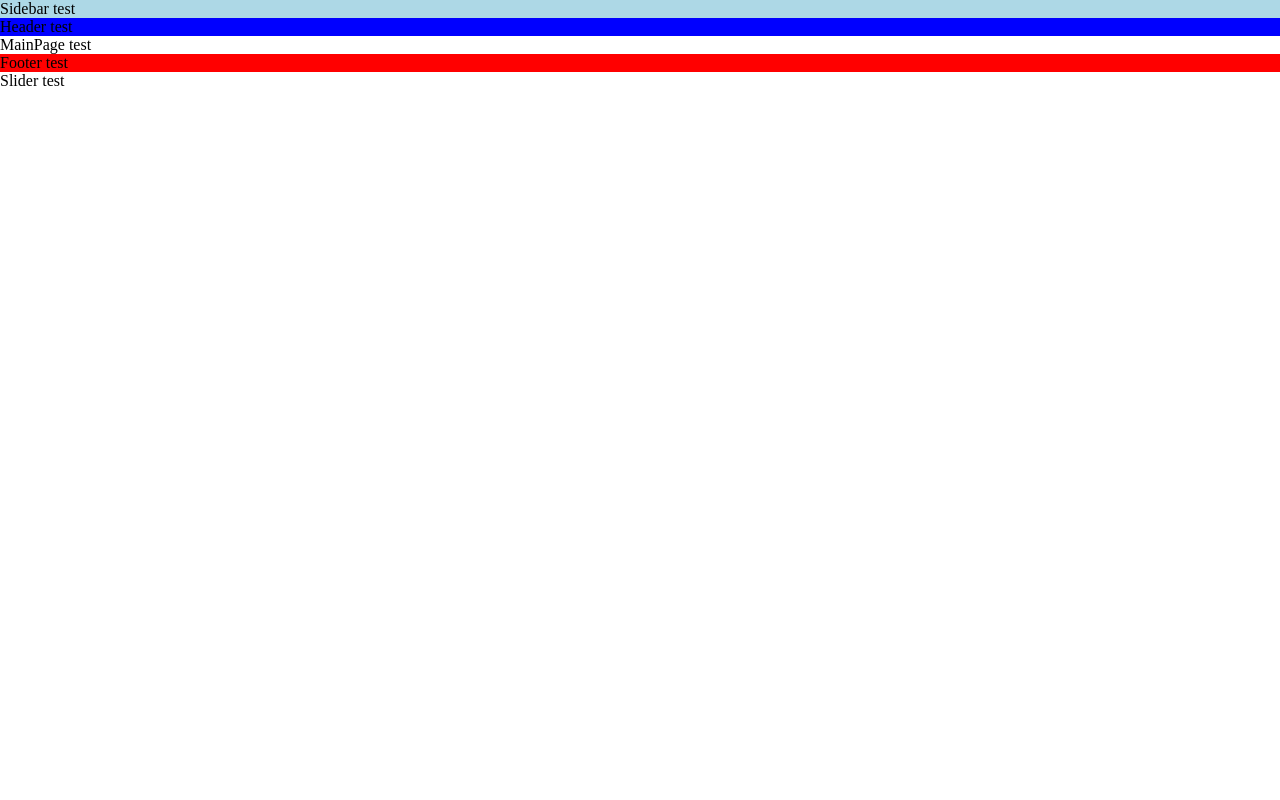
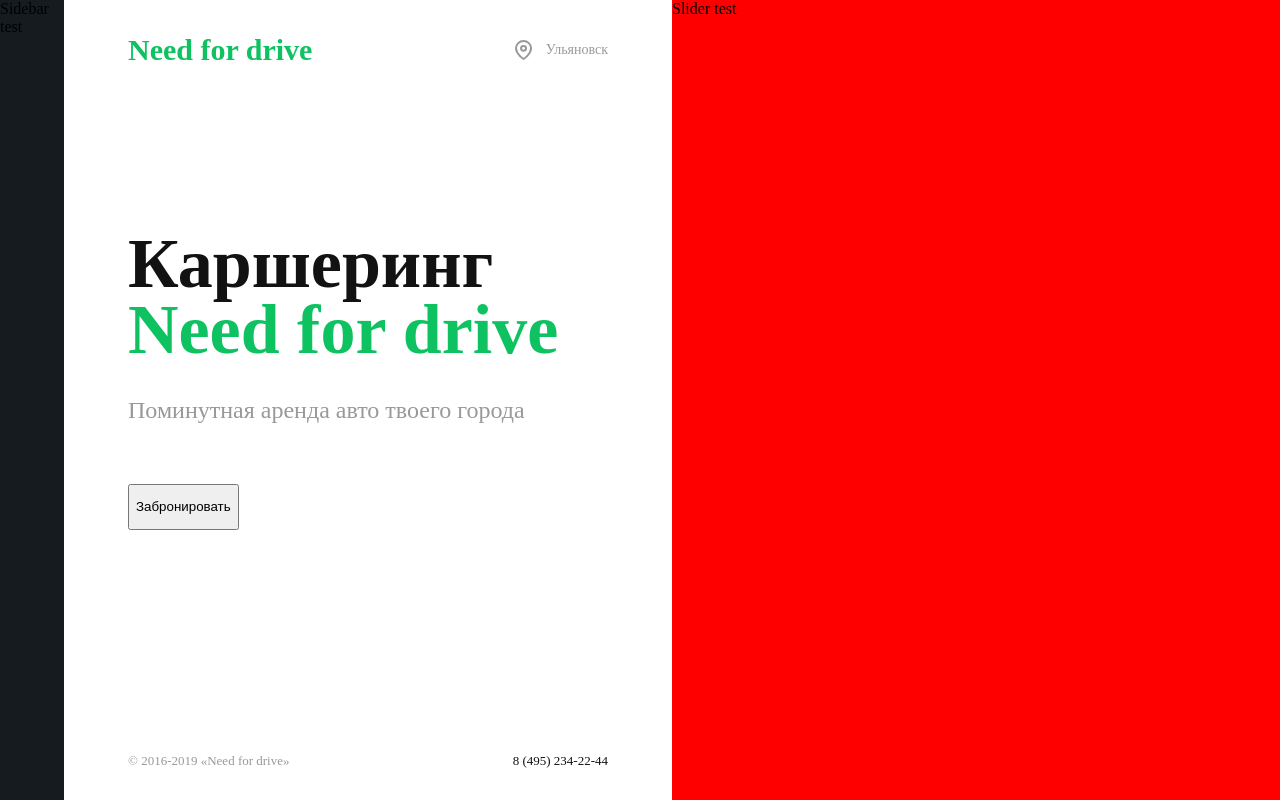
Before and after one commit to EvsEv/react_carsharing, a React (Create React App) app: page / in a window 1280 px wide. Built offline with nearby package versions, Linux system fonts and the light colour scheme.

Commit message:
v1 added marking for base components and main styles for them (desktop 1440 only and higher)

```diff
--- /dev/null
+++ b/src/assets/styles/variables.sass
@@ -0,0 +1,4 @@
+$mainBlack: #121212
+$lightBlack: #151b1f
+$darkGrey: #999999
+$mainAccent: #0ec261
--- a/src/components/Footer/Footer.js
+++ b/src/components/Footer/Footer.js
@@ -2,5 +2,12 @@
 import styles from "./footer.module.sass";
 
 export const Footer = () => {
-    return <footer className={styles.footer}>Footer test</footer>;
+    return (
+        <footer className={styles.footer}>
+            <p className={styles.copyright}>© 2016-2019 «Need for drive»</p>
+            <a href="tel:+74952342244" className={styles.phone}>
+                8 (495) 234-22-44
+            </a>
+        </footer>
+    );
 };
--- a/src/components/Footer/footer.module.sass
+++ b/src/components/Footer/footer.module.sass
@@ -1,2 +1,17 @@
+@import ../../assets/styles/variables
+
+
 .footer
-  background: red
+  display: flex
+  justify-content: space-between
+
+.copyright
+  font-size: 13px
+  line-height: 15px
+  color: $darkGrey
+
+.phone
+  font-size: 13px
+  line-height: 15px
+  color: $mainBlack
+  text-decoration: none
--- a/src/components/Header/Header.js
+++ b/src/components/Header/Header.js
@@ -1,7 +1,42 @@
 import React from "react";
+import { Link } from "react-router-dom";
 
 import styles from "./header.module.sass";
 
 export const Header = () => {
-    return <header className={styles.header}>Header test</header>;
+    return (
+        <header className={styles.header}>
+            <h3>
+                <Link to="/#" className={styles.logo}>
+                    Need for drive
+                </Link>
+            </h3>
+            <div className={styles.location}>
+                <svg
+                    width="18"
+                    height="20"
+                    viewBox="0 0 18 20"
+                    fill="none"
+                    xmlns="http://www.w3.org/2000/svg"
+                    className={styles.icon}
+                >
+                    <path
+                        d="M16.0802 8.36364C16.0802 14.0909 8.54011 19 8.54011 19C8.54011 19 1 14.0909 1 8.36364C1 6.41068 1.7944 4.53771 3.20845 3.15676C4.62249 1.77581 6.54035 1 8.54011 1C10.5399 1 12.4577 1.77581 13.8718 3.15676C15.2858 4.53771 16.0802 6.41068 16.0802 8.36364Z"
+                        stroke="#999999"
+                        strokeWidth="2"
+                        strokeLinecap="round"
+                        strokeLinejoin="round"
+                    />
+                    <path
+                        d="M8.5401 10.8182C9.9282 10.8182 11.0535 9.71925 11.0535 8.36364C11.0535 7.00803 9.9282 5.90909 8.5401 5.90909C7.15201 5.90909 6.02673 7.00803 6.02673 8.36364C6.02673 9.71925 7.15201 10.8182 8.5401 10.8182Z"
+                        stroke="#999999"
+                        strokeWidth="2"
+                        strokeLinecap="round"
+                        strokeLinejoin="round"
+                    />
+                </svg>
+                <p className={styles.city}>Ульяновск</p>
+            </div>
+        </header>
+    );
 };
--- a/src/components/Header/header.module.sass
+++ b/src/components/Header/header.module.sass
@@ -1,2 +1,24 @@
+@import ../../assets/styles/variables
+
 .header
-  background: blue
+  display: flex
+  justify-content: space-between
+
+.logo
+  font-size: 30px
+  line-height: 35px
+  font-weight: bold
+  text-decoration: none
+  color: $mainAccent
+
+.location
+  display: flex
+  align-items: center
+
+.city
+  font-size: 14px
+  line-height: 16px
+  color: $darkGrey
+
+.icon
+  margin-right: 13px
--- a/src/components/Sidebar/sidebar.module.sass
+++ b/src/components/Sidebar/sidebar.module.sass
@@ -1,2 +1,5 @@
+@import ../../assets/styles/variables.sass
+
 .sidebar
-  background: lightblue
+    width: 64px
+    background-color: $lightBlack
--- a/src/components/Slider/Slider.js
+++ b/src/components/Slider/Slider.js
@@ -1,5 +1,6 @@
 import React from "react";
+import styles from "./slider.module.sass";
 
 export const Slider = () => {
-    return <aside>Slider test</aside>;
+    return <aside className={styles.slider}>Slider test</aside>;
 };
--- a/src/components/Slider/slider.module.sass
+++ b/src/components/Slider/slider.module.sass
@@ -0,0 +1,3 @@
+.slider
+  width: calc(50% - 32px)
+  background: red
--- a/src/layouts/MainLayout/MainLayout.js
+++ b/src/layouts/MainLayout/MainLayout.js
@@ -5,16 +5,18 @@
 import { Slider } from "../../components/Slider/Slider";
 import { MainPage } from "../../pages/MainPage/MainPage";
 
+import styles from "./main-layout.module.sass";
+
 export const MainLayout = () => {
     return (
-        <>
+        <div className={styles.body}>
             <Sidebar />
-            <section>
+            <section className={styles.content}>
                 <Header />
                 <MainPage />
                 <Footer />
             </section>
             <Slider />
-        </>
+        </div>
     );
 };
--- /dev/null
+++ b/src/layouts/MainLayout/main-layout.module.sass
@@ -0,0 +1,11 @@
+.body
+  display: flex
+
+.content
+  min-height: 100vh
+  width: calc(50% - 32px)
+  padding: 32px 64px
+  display: flex
+  flex-direction: column
+  justify-content: space-between
+  box-sizing: border-box
--- a/src/pages/MainPage/MainPage.js
+++ b/src/pages/MainPage/MainPage.js
@@ -1,5 +1,18 @@
 import React from "react";
 
+import styles from "./main-page.module.sass";
+
 export const MainPage = () => {
-    return <main>MainPage test</main>;
+    return (
+        <main className={styles.main}>
+            <h1 className={styles.title}>
+                Каршеринг <span>Need for drive</span>
+            </h1>
+            <h2 className={styles.description}>
+                Поминутная аренда авто твоего города
+            </h2>
+            {/* Временная кнопка, потом будет сделана в ui-kit */}
+            <button>Забронировать</button>
+        </main>
+    );
 };
--- /dev/null
+++ b/src/pages/MainPage/main-page.module.sass
@@ -0,0 +1,25 @@
+@import ../../assets/styles/variables
+
+
+.main
+  margin-top: -60px
+
+.title
+  font-size: 70px
+  font-weight: bold
+  line-height: 66px
+  color: $mainBlack
+
+  span
+    color: $mainAccent
+    display: block
+
+.description
+  font-weight: 300
+  color: $darkGrey
+  margin-top: 34px
+
+
+button
+  margin-top: 60px
+  height: 46px
```
